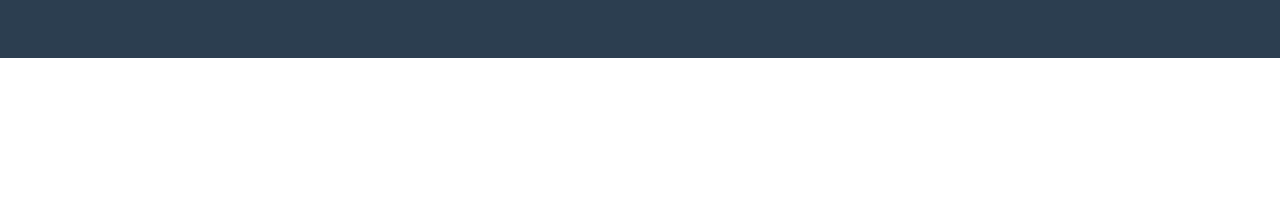
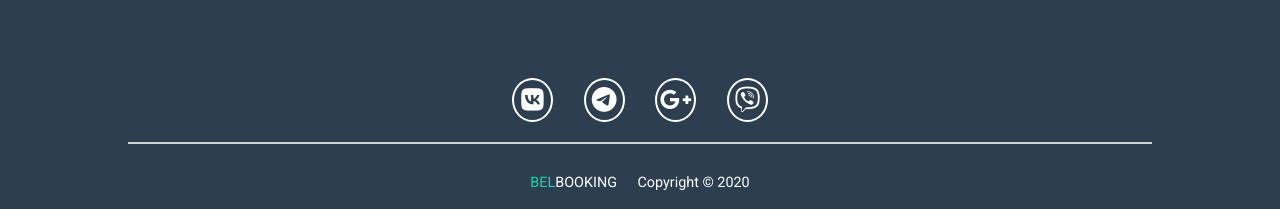
Before and after one commit to Vadim-Sakuta-VS/beltourism-client, a React (Create React App) app: page / in a window 1280 px wide. Shown: the part 1957-2166 px from the top of the page. Before the commit the page ends 2015 px from the top, so only its background shows below. Built offline with nearby package versions, Linux system fonts and the light colour scheme.

Commit message:
added subcomponent (Footer)

```diff
--- a/src/App.js
+++ b/src/App.js
@@ -3,6 +3,7 @@ import './App.scss';
 import {BrowserRouter as Router, Switch, Route} from "react-router-dom";
 import {Header} from "./components/Header/Header";
 import {Home} from "./components/pages/Home/Home";
+import {Footer} from "./components/Footer/Footer";
 
 function App() {
   return (
@@ -14,6 +15,7 @@ function App() {
               <Route render={(props) => <Home {...props} />}/>
             </Switch>
           </div>
+          <Footer/>
         </div>
       </Router>
   );
```
